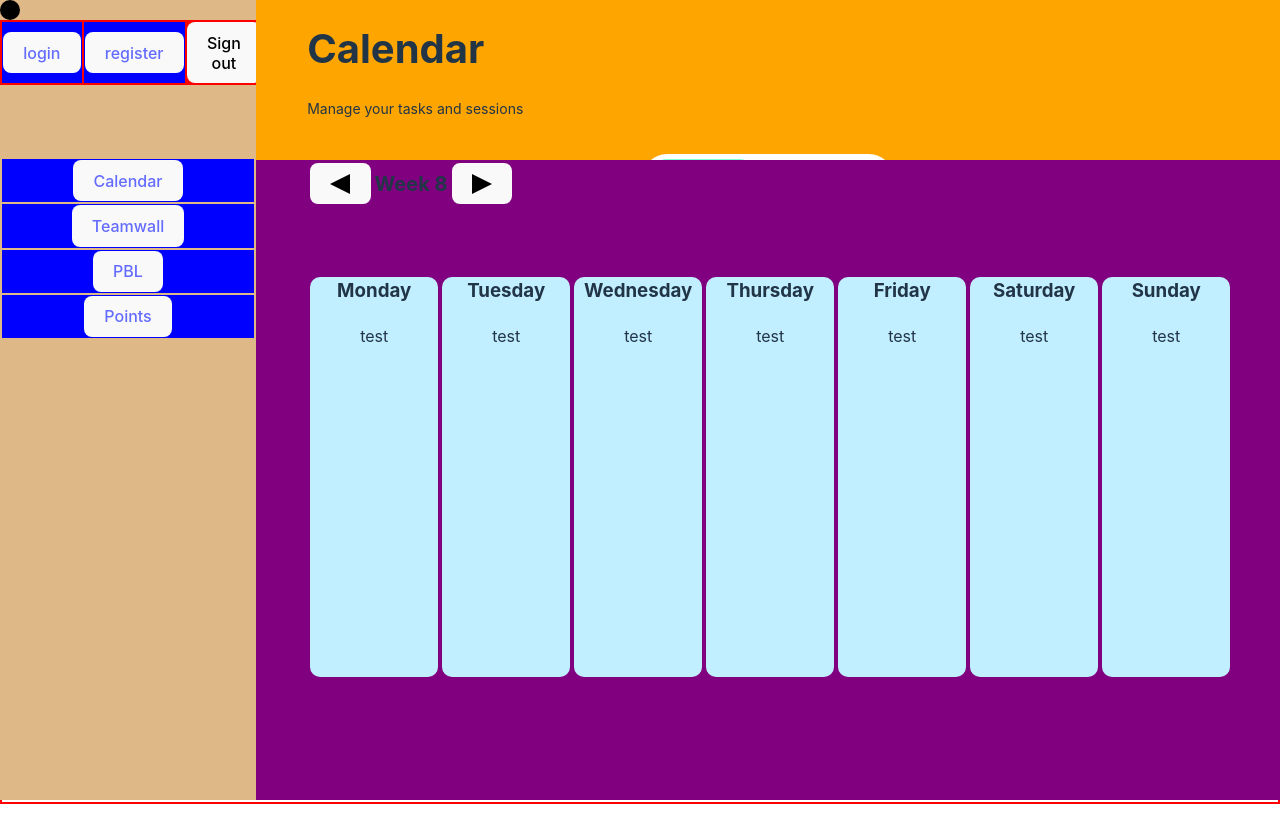
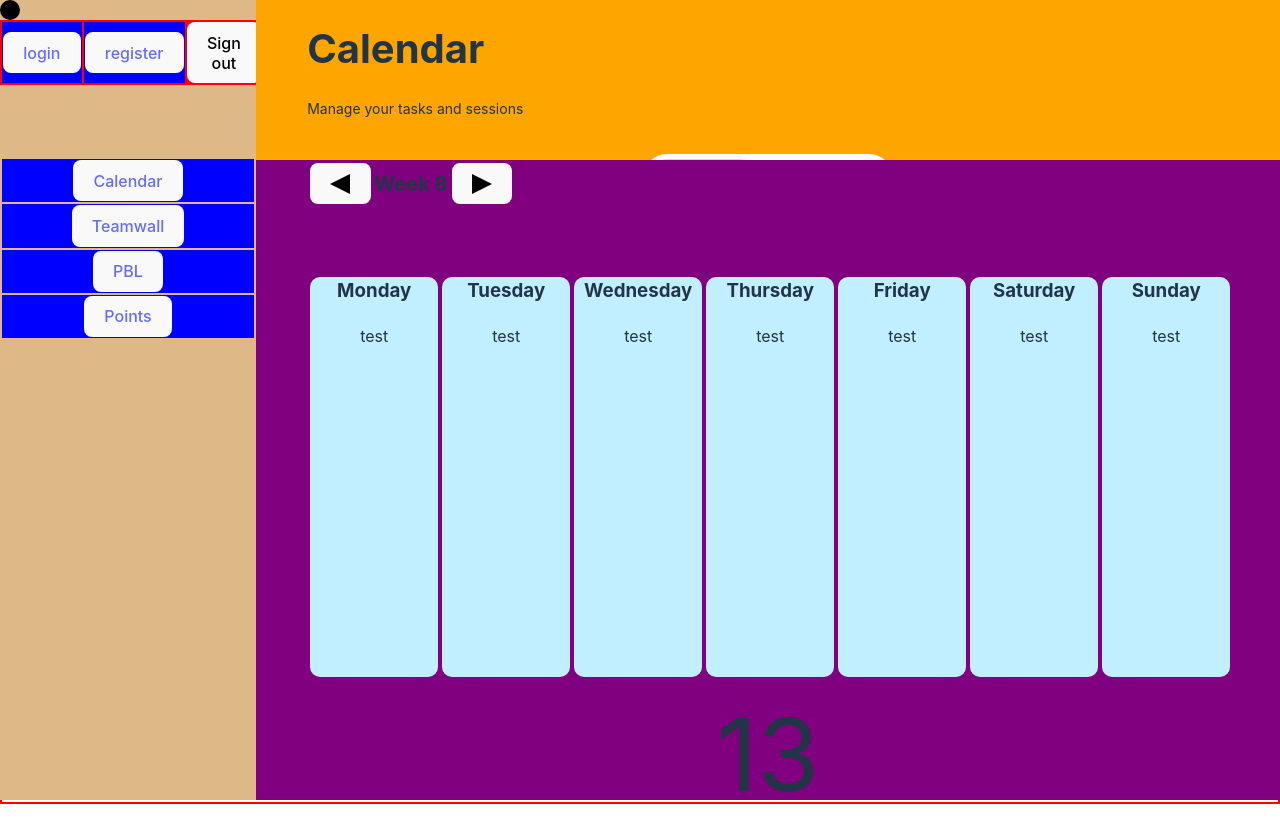
Before and after one commit to leongroth/Grouper, a React (Vite) app: page /Calendar in a window 1280 px wide. Shown: the top 830 px of the page. Before the commit the page ends 804 px from the top, so only its background shows below. Built offline with nearby package versions, Linux system fonts and the light colour scheme; no server answers; the database is empty.

Commit message:
Calendar Week stuf

```diff
--- a/src/Calendar/CalendarWeekView.jsx
+++ b/src/Calendar/CalendarWeekView.jsx
@@ -23,6 +23,16 @@ export function CalendarWeek(props) {
         }
 
     const weekday = (new Date(year, selectedMonth, today)).getDay()
+    const [firstDayOfWeekSelected, setFirstDayOfWeekSelected] = useState(today - weekday +1)
+    const [daysInWeekSelected, setDaysInWeekSelected] = useState([])
+
+    const lastWeek = () => {
+        setFirstDayOfWeekSelected(prevFirstDay => (prevFirstDay - 7))
+    }
+
+    const nextWeek = () => {
+        setFirstDayOfWeekSelected(prevFirstDay => (prevFirstDay + 7))
+    }
 
     const renderDate = (id) => {
 
@@ -43,7 +53,7 @@ export function CalendarWeek(props) {
             <table className="MonthSelector">
                 <tr>
                     <td>
-                        <button><div className="leftArrow"></div></button>
+                        <button onClick={lastWeek}><div className="leftArrow"></div></button>
                     </td>
 
                     <td>
@@ -51,7 +61,7 @@ export function CalendarWeek(props) {
                     </td>
 
                     <td>
-                        <button><div className="rightArrow"></div></button>
+                        <button onClick={nextWeek}><div className="rightArrow"></div></button>
                     </td>
                 </tr>
             </table>
@@ -85,6 +95,7 @@ export function CalendarWeek(props) {
                 </tr>
 
             </table>
+            <div style={testStyle}>{firstDayOfWeekSelected}</div>
         </div>
     ) : ""
 }
@@ -96,3 +107,8 @@ const todayStyle = {
 const notTodayStyle = {
 
 }
+
+
+const testStyle = {
+    fontSize: "100px",
+}
```
